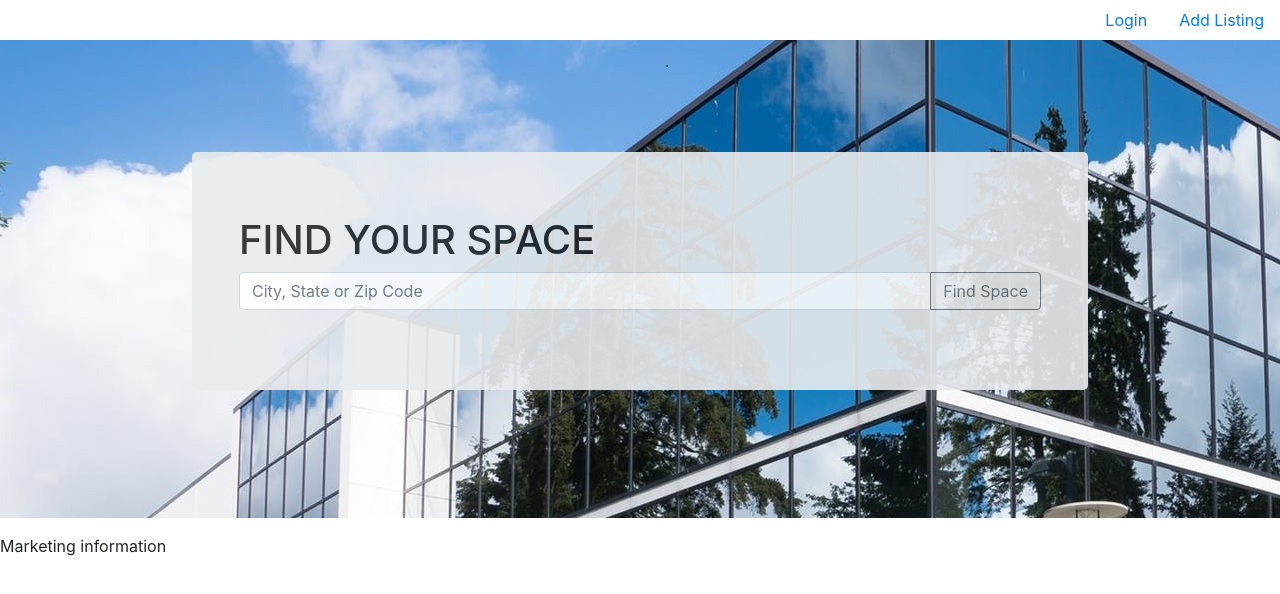
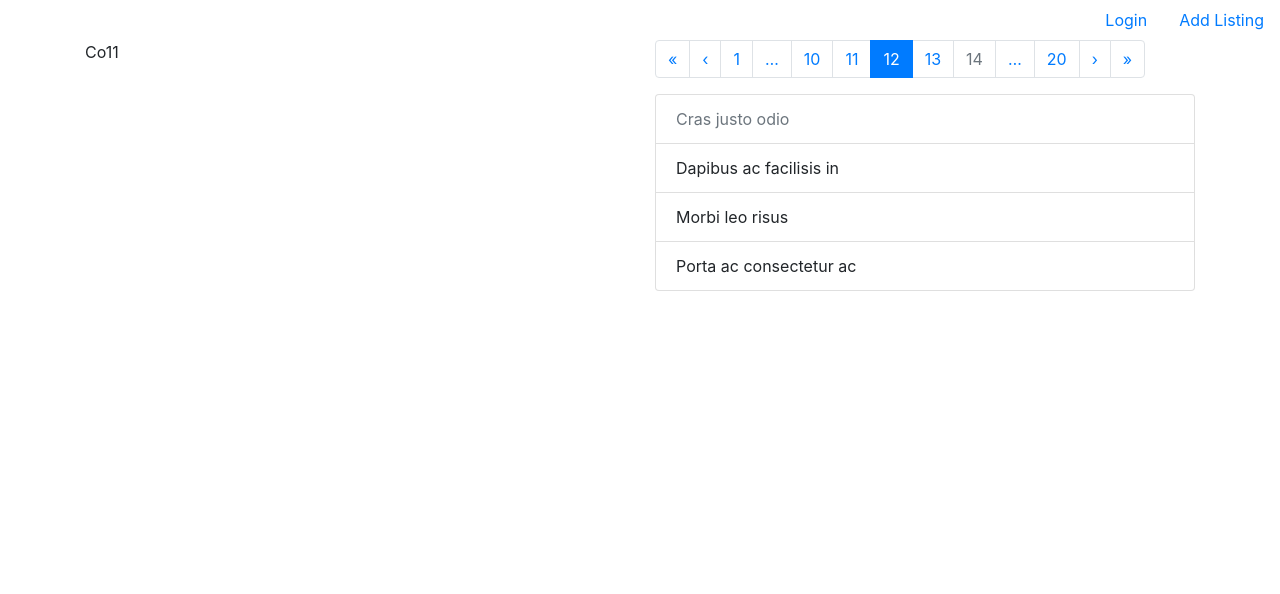
Before and after one commit to nancy134/realty-app, a React (Create React App) app: page /listing in a window 1280 px wide. Shown: the top 594 px of the page. Built offline with nearby package versions, Linux system fonts and the light colour scheme.

Commit message:
Add Listing page

```diff
--- a/src/App.js
+++ b/src/App.js
@@ -1,13 +1,9 @@
 import React from 'react';
 import './App.css';
 import {
-    Nav,
-    Jumbotron,
-    InputGroup,
-    FormControl,
-    Button,
-    Container
+    Nav
 } from 'react-bootstrap';
+import Routes from './Routes';
 
 function App() {
   return (
@@ -20,26 +16,7 @@ function App() {
                   <Nav.Link eventKey="link-2">Add Listing</Nav.Link>
               </Nav.Item>
           </Nav>
-          <div className="bimage">
-              <p className="p-5"></p>
-              <Jumbotron className="jtron">
-                  <Container>
-                      <h1>FIND YOUR SPACE</h1>
-                      <InputGroup className="mb-3">
-                          <FormControl
-                            placeholder="City, State or Zip Code"
-                            aria-label="City, State or Zip Code"
-                            aria-describedby="basic-addon2"
-                          />
-                          <InputGroup.Append>
-                              <Button variant="outline-secondary">Find Space</Button>
-                          </InputGroup.Append>
-                      </InputGroup>
-                  </Container>
-              </Jumbotron>
-              <p className="p-5"></p>
-          </div>
-          <p>Marketing information</p>
+          <Routes></Routes>
       </div>
   );
 }
--- /dev/null
+++ b/src/Routes.js
@@ -0,0 +1,13 @@
+import React from 'react';
+import { Route, Switch, Redirect } from 'react-router-dom';
+import Home from './containers/Home';
+import Listing from './containers/Listing';
+
+export default () =>
+  <Switch>
+    <Route exact path="/" render={() => (
+      <Redirect to="/home"/>
+    )}/>
+    <Route path="/home" exact component={Home} />
+    <Route path="/listing" exact component={Listing} />
+  </Switch>;
--- /dev/null
+++ b/src/containers/Home.js
@@ -0,0 +1,35 @@
+import React from 'react';
+import './Home.css';
+import {
+    Jumbotron,
+    InputGroup,
+    FormControl,
+    Button,
+    Container
+} from 'react-bootstrap';
+
+function Home() {
+  return (
+      <div className="bimage">
+          <p className="p-5"></p>
+          <Jumbotron className="jtron">
+              <Container>
+                  <h1>FIND YOUR SPACE</h1>
+                  <InputGroup className="mb-3">
+                      <FormControl
+                        placeholder="City, State or Zip Code"
+                        aria-label="City, State or Zip Code"
+                        aria-describedby="basic-addon2"
+                      />
+                      <InputGroup.Append>
+                          <Button variant="outline-secondary">Find Space</Button>
+                      </InputGroup.Append>
+                  </InputGroup>
+              </Container>
+          </Jumbotron>
+          <p className="p-5"></p>
+      </div>
+  );
+}
+
+export default Home;
--- /dev/null
+++ b/src/containers/Listing.js
@@ -0,0 +1,46 @@
+import React from 'react';
+import './Listing.css';
+import {
+    Container,
+    Row, Col,
+    ListGroup,
+    Pagination
+} from 'react-bootstrap';
+
+function Listing() {
+
+  return (
+      <Container>
+          <Row>
+              <Col>Co11</Col>
+              <Col>
+<Pagination>
+  <Pagination.First />
+  <Pagination.Prev />
+  <Pagination.Item>{1}</Pagination.Item>
+  <Pagination.Ellipsis />
+
+  <Pagination.Item>{10}</Pagination.Item>
+  <Pagination.Item>{11}</Pagination.Item>
+  <Pagination.Item active>{12}</Pagination.Item>
+  <Pagination.Item>{13}</Pagination.Item>
+  <Pagination.Item disabled>{14}</Pagination.Item>
+
+  <Pagination.Ellipsis />
+  <Pagination.Item>{20}</Pagination.Item>
+  <Pagination.Next />
+  <Pagination.Last />
+</Pagination>
+                  <ListGroup>
+                      <ListGroup.Item disabled>Cras justo odio</ListGroup.Item>
+                      <ListGroup.Item>Dapibus ac facilisis in</ListGroup.Item>
+                      <ListGroup.Item>Morbi leo risus</ListGroup.Item>
+                      <ListGroup.Item>Porta ac consectetur ac</ListGroup.Item>
+                  </ListGroup>
+              </Col>
+          </Row>
+      </Container>
+  );
+}
+
+export default Listing;
--- a/src/index.js
+++ b/src/index.js
@@ -4,8 +4,12 @@ import './index.css';
 import App from './App';
 import * as serviceWorker from './serviceWorker';
 import 'bootstrap/dist/css/bootstrap.min.css';
-
-ReactDOM.render(<App />, document.getElementById('root'));
+import { BrowserRouter as Router } from 'react-router-dom';
+ReactDOM.render(
+    <Router>
+        <App />
+    </Router>,
+document.getElementById('root'));
 
 // If you want your app to work offline and load faster, you can change
 // unregister() to register() below. Note this comes with some pitfalls.
```
Also changed, not shown: src/containers/Home.css (added), src/containers/Listing.css (added), 1 other file (tests, documents, lock files or other folders).
